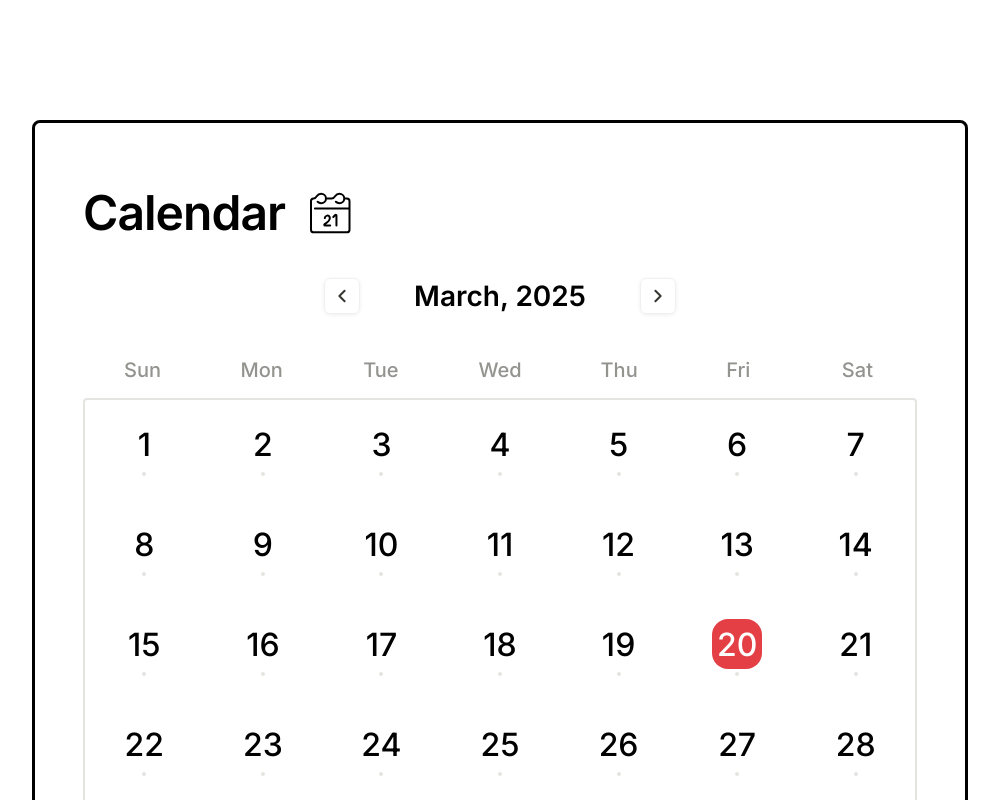
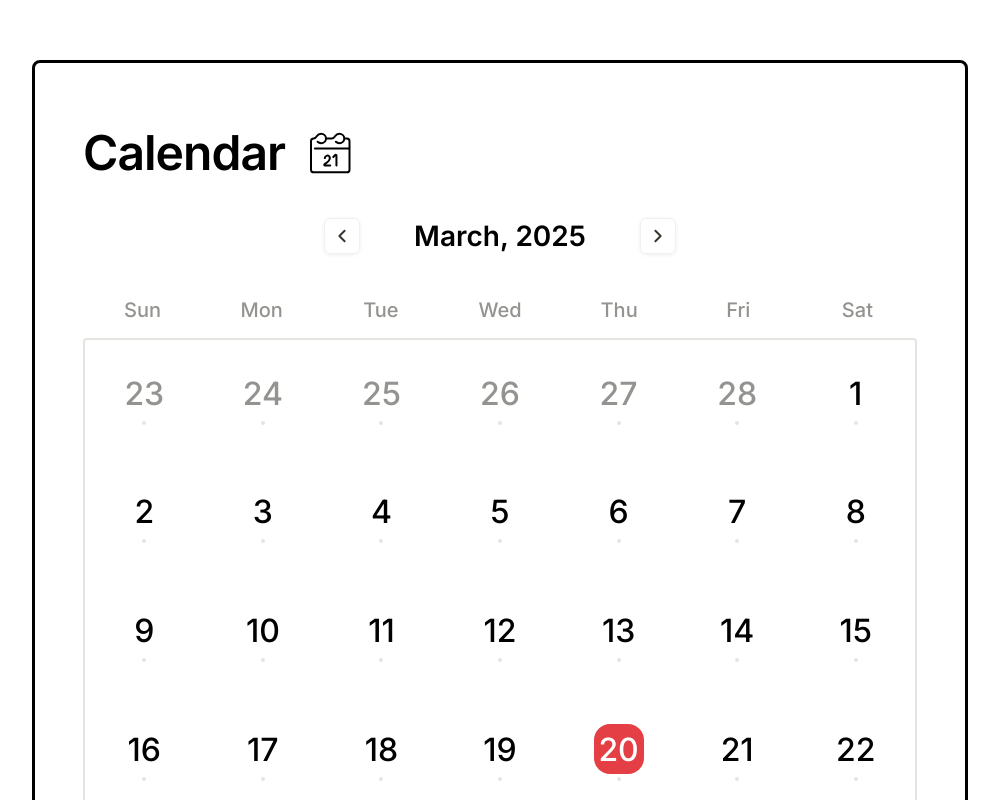
Before and after one commit to CEOS-Developers/react-todo-21th, a React (Vite) app: page / in a window 1280 px wide. Shown: the top 800 px of the page, without its empty margins (64-1063 px from the left). Built offline with nearby package versions, Linux system fonts and the light colour scheme.

Commit message:
feat: date-fns 설치 및 캘린더 생성 로직 구현

```diff
--- a/package.json
+++ b/package.json
@@ -10,6 +10,7 @@
     "preview": "vite preview"
   },
   "dependencies": {
+    "date-fns": "^4.1.0",
     "react": "^19.0.0",
     "react-dom": "^19.0.0",
     "styled-components": "^6.1.16"
--- a/src/components/Calendar/Calendar.styled.ts
+++ b/src/components/Calendar/Calendar.styled.ts
@@ -129,7 +129,7 @@ export const CalendarGrid = styled.ul`
 
   display: grid;
   grid-template-columns: repeat(7, 1fr);
-  grid-template-rows: repeat(6, 1fr);
+  grid-template-rows: auto;
 `;
 
 export const CalendarGridItem = styled.li`
@@ -141,7 +141,8 @@ export const CalendarGridItem = styled.li`
 
 export const CalendarGridItemLink = styled.a`
   width: 100%;
-  height: 10rem;
+
+  aspect-ratio: 1 / 1;
 
   display: flex;
   flex-direction: column;
@@ -150,12 +151,19 @@ export const CalendarGridItemLink = styled.a`
   gap: 0.8rem;
 `;
 
-export const DayText = styled.span<{ $isSelected: boolean }>`
+export const DayTextBox = styled.div<{
+  $isSelected: boolean;
+  $isCurrentMonthDay: boolean;
+}>`
   position: relative;
 
   ${({ theme }) => theme.fontStyles.Header2}
-  color: ${({ $isSelected, theme }) =>
-    $isSelected ? theme.colors.Grayscale[0] : theme.colors.Grayscale[500]};
+  color: ${({ $isSelected, $isCurrentMonthDay, theme }) =>
+    $isSelected
+      ? theme.colors.Grayscale[0]
+      : $isCurrentMonthDay
+        ? theme.colors.Grayscale[500]
+        : theme.colors.Grayscale[300]};
 
   &::before {
     content: ${({ $isSelected }) => ($isSelected ? '""' : 'none')};
--- a/src/components/Calendar/Calendar.tsx
+++ b/src/components/Calendar/Calendar.tsx
@@ -3,16 +3,56 @@ import { useState } from 'react';
 import { CalendarIcon } from '@/icons/Calendar';
 import { LeftArrowIcon, RightArrowIcon } from '@/icons/Arrow';
 
-import { CALENDAR_DAY_LIST, DAY_LIST } from '@/constants/calendar';
+import { DAY_LIST, MONTH_NAMES } from '@/constants/calendar';
+
+import { generateCalendar } from '@/utils/generateCalender';
 
 import * as S from './Calendar.styled';
 
 const Calendar = () => {
   const [currentDate, setCurrentDate] = useState({
     year: 2025,
-    month: 'March',
+    month: 3,
     day: 20,
   });
+
+  const currentMonthName = MONTH_NAMES[currentDate.month - 1];
+
+  const calendarDays = generateCalendar(currentDate.year, currentDate.month);
+
+  const handlePrevMonth = () => {
+    if (currentDate.month === 1) {
+      return setCurrentDate({
+        ...currentDate,
+        year: currentDate.year - 1,
+        month: 12,
+        day: 1,
+      });
+    }
+
+    setCurrentDate({
+      ...currentDate,
+      month: currentDate.month - 1,
+      day: 1,
+    });
+  };
+
+  const handleNextMonth = () => {
+    if (currentDate.month === 12) {
+      return setCurrentDate({
+        ...currentDate,
+        year: currentDate.year + 1,
+        month: 1,
+        day: 1,
+      });
+    }
+
+    setCurrentDate({
+      ...currentDate,
+      month: currentDate.month + 1,
+      day: 1,
+    });
+  };
 
   const handleDaySelect = (day: number) => {
     setCurrentDate({
@@ -31,13 +71,13 @@ const Calendar = () => {
 
       {/* Date Picker */}
       <S.DatePickerSection>
-        <S.PreviousMonthButton>
+        <S.PreviousMonthButton onClick={handlePrevMonth}>
           <LeftArrowIcon />
         </S.PreviousMonthButton>
         <S.CurrentMonthYear>
-          {currentDate.month}, {currentDate.year}
+          {currentMonthName}, {currentDate.year}
         </S.CurrentMonthYear>
-        <S.NextMonthButton>
+        <S.NextMonthButton onClick={handleNextMonth}>
           <RightArrowIcon />
         </S.NextMonthButton>
       </S.DatePickerSection>
@@ -55,12 +95,20 @@ const Calendar = () => {
         {/* Calendar Grid */}
         <S.CalendarGridSection>
           <S.CalendarGrid>
-            {CALENDAR_DAY_LIST.map((day, index) => (
+            {calendarDays.map((day, index) => (
               <S.CalendarGridItem key={index}>
-                <S.CalendarGridItemLink onClick={() => handleDaySelect(day)}>
-                  <S.DayText $isSelected={currentDate.day === day}>
-                    {day}
-                  </S.DayText>
+                <S.CalendarGridItemLink
+                  onClick={() => handleDaySelect(day.date)}
+                >
+                  <S.DayTextBox
+                    $isCurrentMonthDay={day.monthType === 'current'}
+                    $isSelected={
+                      day.monthType === 'current' &&
+                      currentDate.day === day.date
+                    }
+                  >
+                    {day.date}
+                  </S.DayTextBox>
                   <S.UnLoggedCircle />
                 </S.CalendarGridItemLink>
               </S.CalendarGridItem>
--- a/src/constants/calendar.ts
+++ b/src/constants/calendar.ts
@@ -1,6 +1,16 @@
 export const DAY_LIST = ['Sun', 'Mon', 'Tue', 'Wed', 'Thu', 'Fri', 'Sat'];
 
-export const CALENDAR_DAY_LIST = [
-  1, 2, 3, 4, 5, 6, 7, 8, 9, 10, 11, 12, 13, 14, 15, 16, 17, 18, 19, 20, 21, 22,
-  23, 24, 25, 26, 27, 28, 29, 30, 31,
+export const MONTH_NAMES = [
+  'January',
+  'February',
+  'March',
+  'April',
+  'May',
+  'June',
+  'July',
+  'August',
+  'September',
+  'October',
+  'November',
+  'December',
 ];
--- a/src/pages/Home.styled.ts
+++ b/src/pages/Home.styled.ts
@@ -3,5 +3,5 @@ import styled from 'styled-components';
 export const HomeContainer = styled.div`
   width: 100%;
   height: 100%;
-  padding: 12rem 9.6rem;
+  padding: 6rem 9.6rem;
 `;
--- /dev/null
+++ b/src/utils/generateCalender.ts
@@ -0,0 +1,49 @@
+import { format, getDaysInMonth, startOfMonth, subMonths } from 'date-fns';
+
+export const generateCalendar = (year: number, month: number) => {
+  const firstDay = startOfMonth(new Date(year, month - 1, 1));
+  // console.log('특정 달의 1일: ', firstDay);
+
+  const startDayOfWeek = firstDay.getDay();
+  // console.log('특정 달의 첫날의 요일: ', startDayOfWeek); // 0(일) ~ 6(토)
+
+  const totalDaysInMonth = getDaysInMonth(firstDay);
+  // console.log('특정 달의 총 일수: ', totalDaysInMonth);
+
+  const prevMonth = subMonths(firstDay, 1);
+  const prevMonthDays = getDaysInMonth(prevMonth);
+  // console.log('이전 달의 총 일수: ', prevMonthDays);
+
+  const prevDays = Array.from({ length: startDayOfWeek }, (_, i) => ({
+    date: prevMonthDays - startDayOfWeek + i + 1,
+    fullDate: format(
+      new Date(year, month - 2, prevMonthDays - startDayOfWeek + 1 + i),
+      'yyyy-MM-dd'
+    ),
+    monthType: 'prev',
+  }));
+
+  const currentDays = Array.from({ length: totalDaysInMonth }, (_, i) => ({
+    date: i + 1,
+    fullDate: format(new Date(year, month - 1, i + 1), 'yyyy-MM-dd'),
+    monthType: 'current',
+  }));
+
+  const totalCells = prevDays.length + currentDays.length;
+  // console.log('총 달력 Unit의 수: ', totalCells);
+
+  const nextDaysCount = totalCells % 7 === 0 ? 0 : 7 - (totalCells % 7);
+  // console.log('렌더링할 다음 달의 일부 날짜의 수: ', nextDaysCount);
+
+  const nextDays = Array.from({ length: nextDaysCount }, (_, i) => ({
+    date: i + 1,
+    fullDate: format(new Date(year, month, i + 1), 'yyyy-MM-dd'),
+    monthType: 'next',
+  }));
+
+  // 최종 달력 날짜 배열
+  const calendarDays = [...prevDays, ...currentDays, ...nextDays];
+
+
+  return calendarDays;
+};
```
Also changed, not shown: 1 other file (tests, documents, lock files or other folders).
